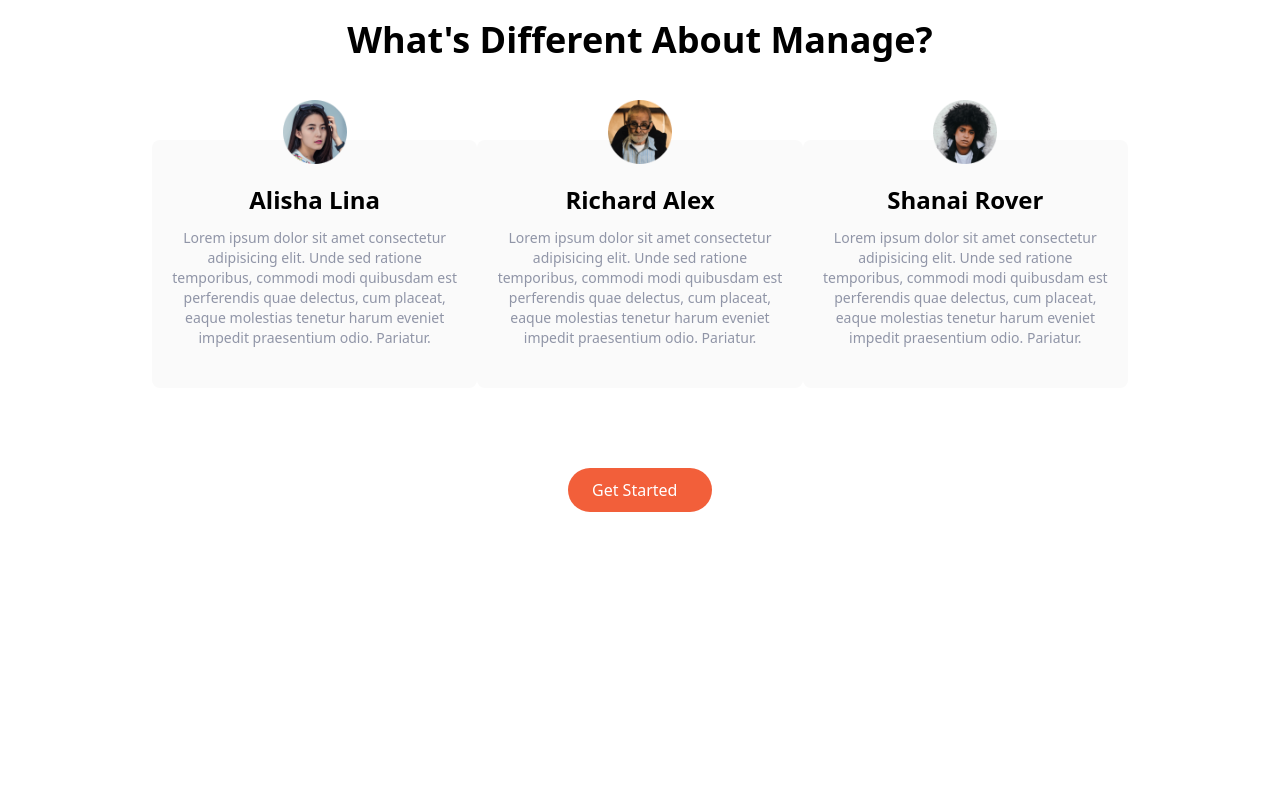
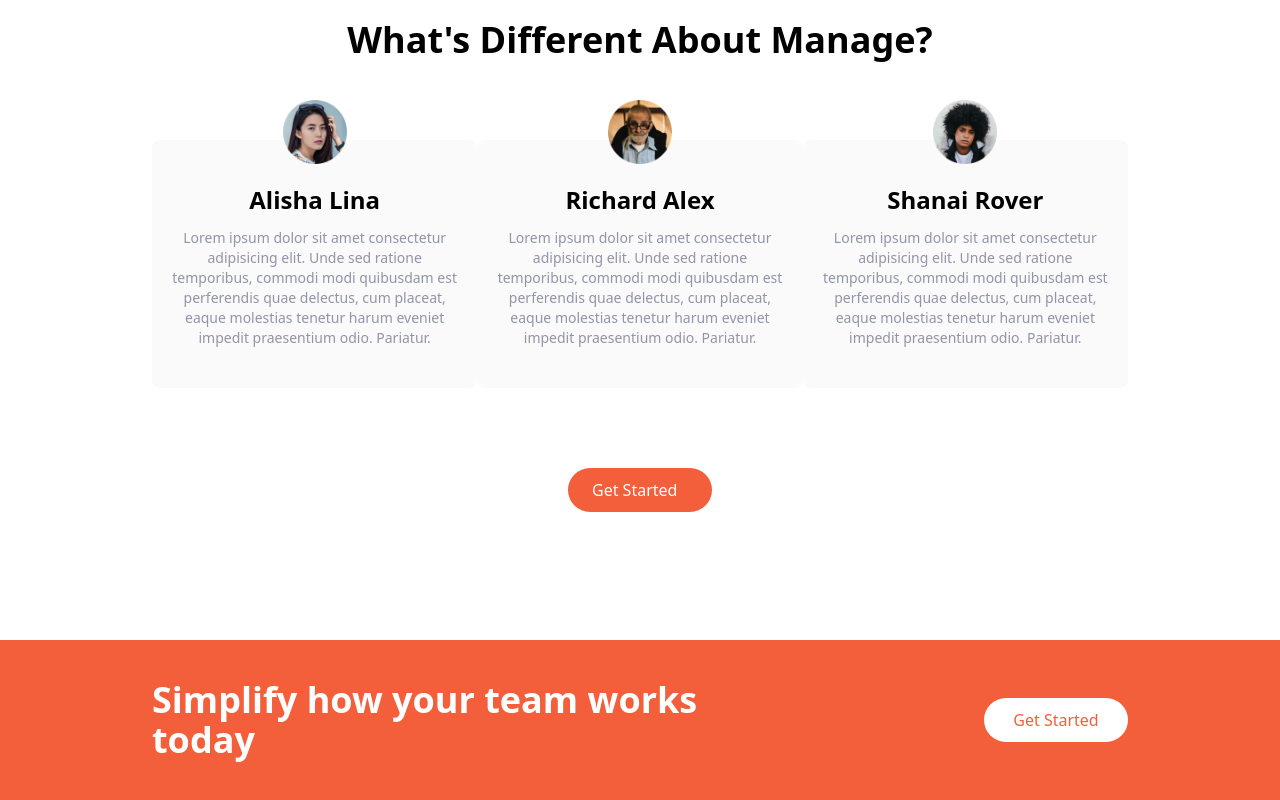
Before and after one commit to Nahiankhondokar/Tailwind-CSS-Landing-Page-Design, a website: page index.html in a window 1280 px wide. Shown: the part 1348-2148 px from the top of the page. Before the commit the page ends 1988 px from the top, so only its background shows below. Drawn offline with Linux system fonts and the light colour scheme.

Commit message:
call to action section

```diff
--- a/index.html
+++ b/index.html
@@ -247,5 +247,25 @@
         </div>
       </div>
     </section>
+
+    <!-- Call To Action Section -->
+    <section id="CTA" class="bg-brightRed">
+      <div
+        class="container mx-auto flex flex-col item-center md:justify-between py-10 md:flex-row"
+      >
+        <h3 class="text-4xl font-bold text-white max-w-xl mb-10 md:mb-0">
+          Simplify how your team works today
+        </h3>
+
+        <!-- Button -->
+        <div class="flex md:justify-center">
+          <a
+            href="#"
+            class="block px-6 py-2.5 bg-white rounded-full font-medium w-36 text-brightRed text-center hover:bg-gray-100 m-auto"
+            >Get Started</a
+          >
+        </div>
+      </div>
+    </section>
   </body>
 </html>
```
Also changed, not shown: output/tailwind.css.
